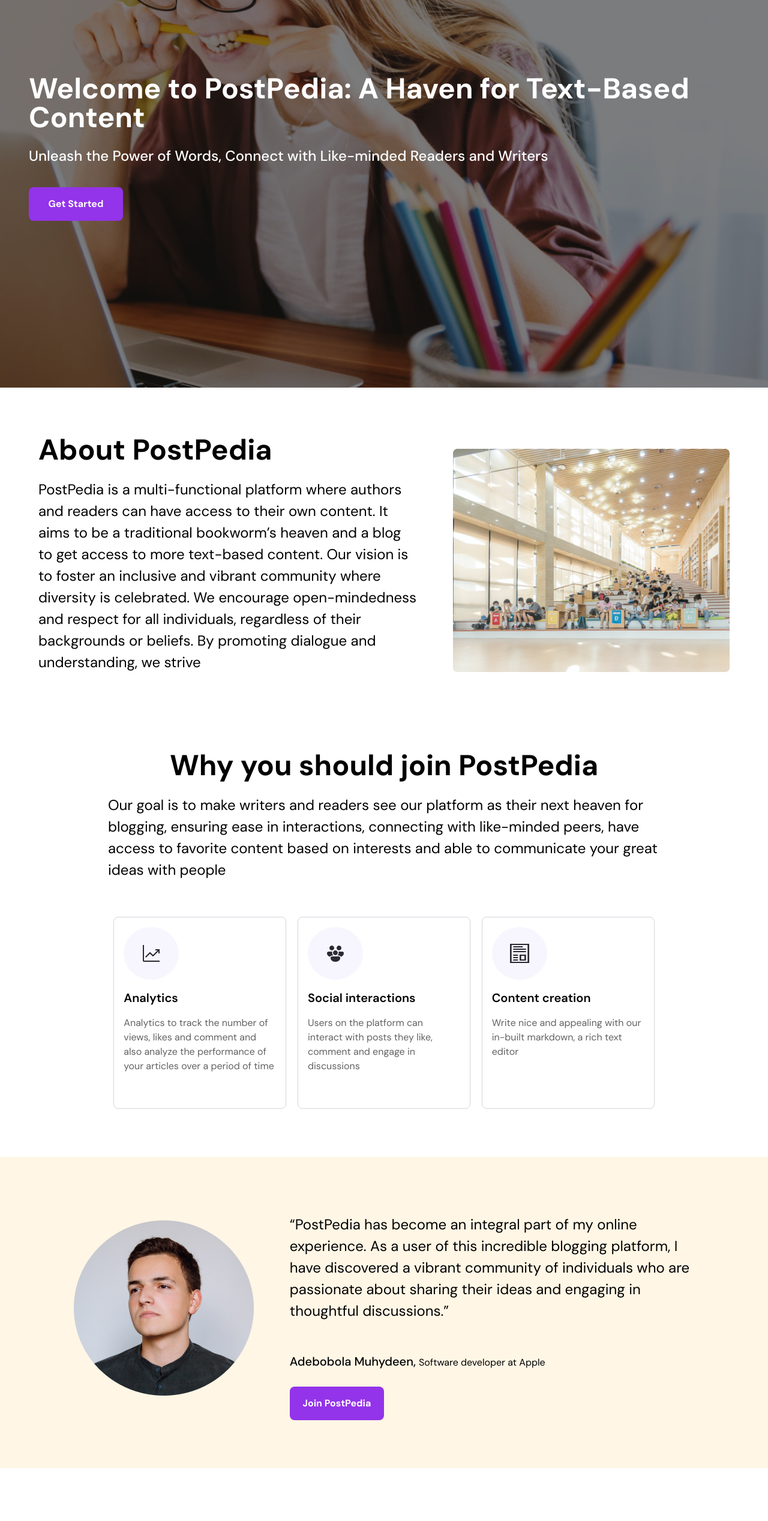
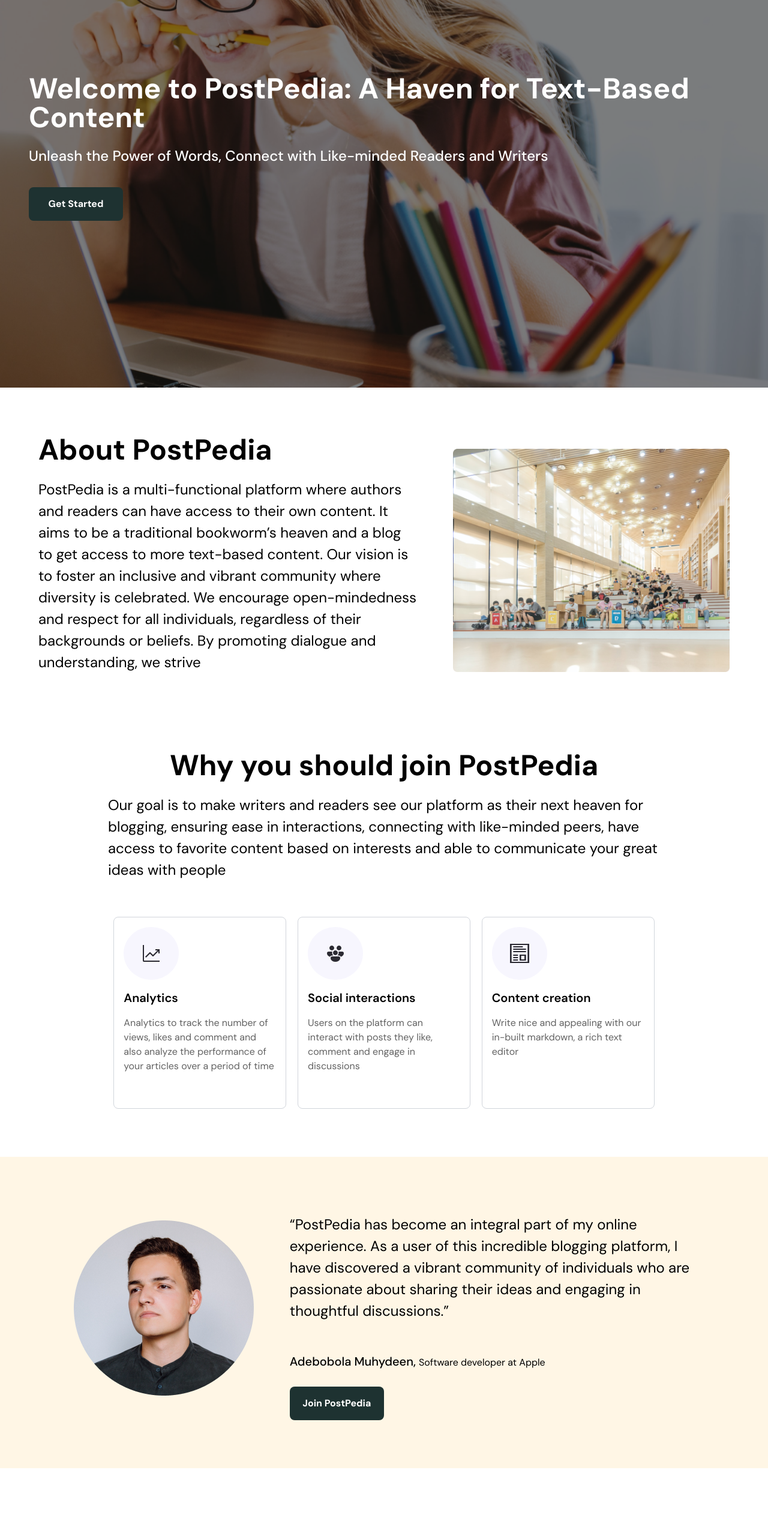
Before and after one commit to Jeweleni/PostPedia, a Next.js app in the folder client/: page / in a window 1280 px wide. Shown: the part 234-2769 px from the top of the page at 60% size. Built offline with nearby package versions, Linux system fonts and the light colour scheme.

Commit message:
bug:added primary color

```diff
--- a/client/app/page.tsx
+++ b/client/app/page.tsx
@@ -30,8 +30,9 @@
               Unleash the Power of Words, Connect with Like-minded Readers and Writers
             </p>
             <button
-              className="text-white font-body font-bold text-base px-4 py-2 rounded-lg
-              bg-purple-600 hover:bg-purple-700 focus:ring focus:ring-purple-200 focus:outline-none h-[56px] w-[157px] mt-[36px]"
+              className="text-white font-bold font-body text-base px-4 py-2 rounded-lg
+              bg-primary hover:bg-transparent hover:border border-white
+               focus:outline-none w-[157px] h-[56px] transition duration-500 ease-in-out mt-[36px]"
             >
               Get Started
             </button>
@@ -137,8 +138,8 @@
             </h3>
             <button
               className="text-white font-bold font-body text-base px-4 py-2 rounded-lg
-             bg-purple-600 hover:bg-purple-700 focus:ring focus:ring-purple-200
-              focus:outline-none w-[157px] h-[56px]"
+             bg-primary hover:bg-transparent hover:text-primary hover:border border-primary
+              focus:outline-none w-[157px] h-[56px] transition duration-500 ease-in-out"
             >
               Join PostPedia
             </button>
@@ -164,9 +165,9 @@
               connect with people of same interests and goals
             </p>
             <button
-              className="text-white font-body font-bold text-base px-4 py-2 rounded-lg
-             bg-purple-600 hover:bg-purple-700 focus:ring focus:ring-purple-200
-              focus:outline-none w-[157px] h-[56px] mt-[32px]"
+              className="text-white font-bold font-body text-base px-4 py-2 rounded-lg
+             bg-primary hover:bg-transparent hover:text-primary hover:border border-primary
+              focus:outline-none w-[157px] h-[56px] transition duration-500 ease-in-out mt-[32px]"
             >
               Get started
             </button>
@@ -175,24 +176,24 @@
       </section>
       <footer className="bg-rgba-50 py-[50px]">
         <div className="container mx-auto flex flex-col md:flex-row items-start justify-between px-4">
-          <h2 className="text-[#543EE0] font-body text-4xl font-bold leading-12 my-[20px]">POSTPEDIA</h2>
+          <h2 className="text-primary font-body text-4xl font-bold leading-12 my-[20px]">POSTPEDIA</h2>
           <div>
             <h3 className="text-black font-body text-xl font-medium leading-9 mb-[15px]">Explore</h3>
             <a href="#"
               className="text-black font-body text-base font-normal leading-6 block mb-[16px]
-              hover:text-gray-400 transition duration-300"
+              hover:text-primary transition duration-300"
             >
               Community
             </a>
             <a href="#"
               className="text-black font-body text-base font-normal leading-6 block mb-[16px]
-              hover:text-gray-400 transition duration-300"
+              hover:text-primary transition duration-300"
             >
               Trending blogs
             </a>
             <a href="#"
               className="text-black font-body text-base font-normal leading-6 block mb-[16px]
-              hover:text-gray-400 transition duration-300"
+              hover:text-primary transition duration-300"
             >
               PostPedia for teams
             </a>
@@ -202,19 +203,19 @@
             <h3 className="text-black font-body text-xl font-medium leading-9 mb-[15px]">Support</h3>
             <a href="#"
               className="text-black font-body text-base font-normal leading-6 block mb-[16px]
-              hover:text-gray-400 transition duration-300"
+              hover:text-primary transition duration-300"
             >
               Support docs
             </a>
             <a href="#"
               className="text-black font-body text-base font-normal leading-6 block mb-[16px]
-             hover:text-gray-400 transition duration-300"
+             hover:text-primary transition duration-300"
             >
               Join slack
             </a>
             <a href="#"
               className="text-black font-body text-base font-normal leading-6 block mb-[16px]
-             hover:text-gray-400 transition duration-300"
+             hover:text-primary transition duration-300"
             >
               Contact
             </a>
@@ -224,13 +225,13 @@
             <h3 className="text-black font-body text-xl font-medium leading-9 mb-[15px]">Official blog</h3>
             <a href="#"
               className="text-black font-body text-base font-normal leading-6 block mb-[16px]
-             hover:text-gray-400 transition duration-300"
+             hover:text-primary transition duration-300"
             >
               Official blog
             </a>
             <a href="#"
               className="text-black font-body text-base font-normal leading-6 block mb-[16px]
-              hover:text-gray-400 transition duration-300"
+              hover:text-primary transition duration-300"
             >
               Engineering blog
             </a>
```
